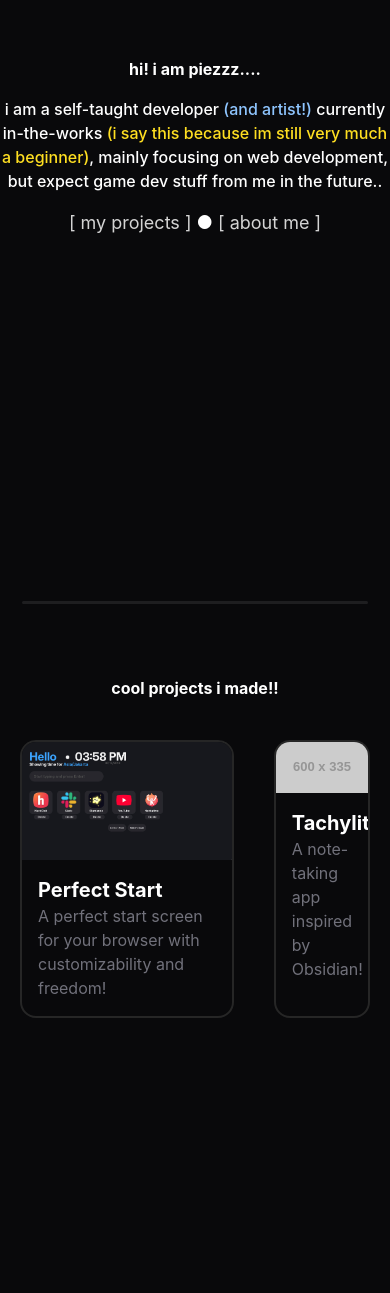
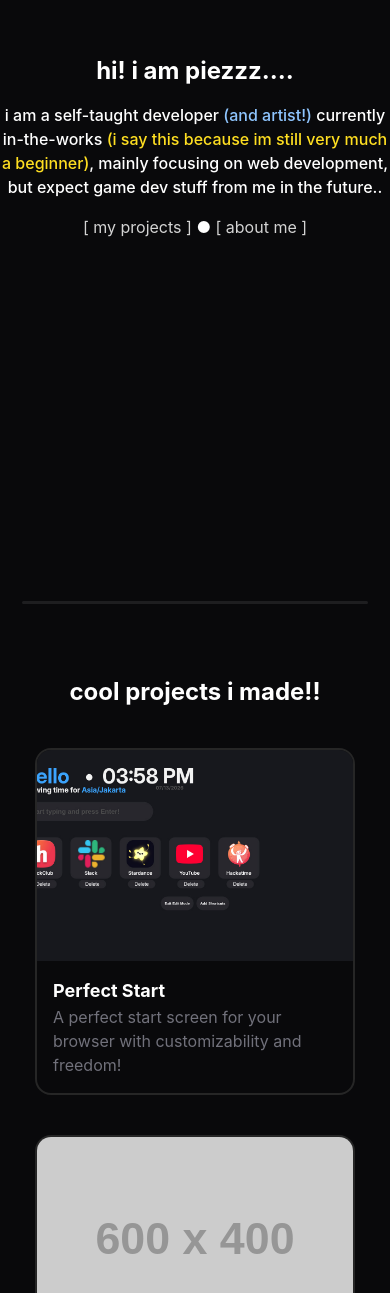
Before and after one commit to dumpiez/dumpiez.github.io, a React (Vite) app: page / in a window 390 px wide. Shown: the part 275-1568 px from the top of the page. Built offline with nearby package versions, Linux system fonts and the light colour scheme.

Commit message:
made everything a lot more device responsive
literally just found out tailwind is mobile-first so that solves so much
of my problem

```diff
--- a/src/Components/Card.tsx
+++ b/src/Components/Card.tsx
@@ -14,12 +14,16 @@ export default function Card({
   return (
     <a
       href={cardLink ?? "#"}
-      className="max-w-sm rounded-2xl border-neutral-800 overflow-hidden border-2 mx-5 hover:border-neutral-600 transition"
+      className="w-full md:max-w-sm max-w-xs rounded-2xl border-neutral-800 overflow-hidden border-2 m-5 hover:border-neutral-600 transition"
     >
-      <img src={cardImage ?? "https://placehold.co/600x335"} alt={cardName} />
+      <img
+        className="w-full aspect-3/2 object-cover"
+        src={cardImage ?? "https://placehold.co/600x400"}
+        alt={cardName}
+      />
       <div className="p-4">
-        <div className="font-bold text-xl">{cardName}</div>
-        <p className="text-zinc-500 text-base">{cardDescription}</p>
+        <div className="font-bold text-lg md:text-lg">{cardName}</div>
+        <p className="text-zinc-500 text-md md:text-base">{cardDescription}</p>
       </div>
     </a>
   );
--- a/src/Components/Header.tsx
+++ b/src/Components/Header.tsx
@@ -2,10 +2,10 @@ export default function Header() {
   return (
     <div className="h-screen flex justify-center items-center flex-col">
       <header className="text-center">
-        <h1 className="md:text-4xl font-bold pb-4 sm:text-2xl">
+        <h1 className="md:text-4xl font-bold pb-4 text-2xl">
           hi! i am piezzz....
         </h1>
-        <p className="md:text-2xl font-medium text-balance text-center sm:text-lg">
+        <p className="md:text-2xl font-medium text-balance text-center text-md">
           i am a self-taught developer{" "}
           <a
             href="#"
@@ -21,7 +21,7 @@ export default function Header() {
           me in the future..
         </p>
       </header>
-      <nav className="text-lg pt-4">
+      <nav className="md:text-lg text-md pt-4">
         <a
           href="#projects"
           className="text-neutral-300 hover:text-neutral-100 transition-colors"
--- a/src/Components/Projects.tsx
+++ b/src/Components/Projects.tsx
@@ -2,12 +2,15 @@ import Card from "./Card.tsx";
 
 export default function Projects() {
   return (
-    <div className="flex justify-start items-center h-screen flex-col">
+    <div
+      className="flex justify-start items-center h-screen flex-col"
+      id="projects"
+    >
       <section className="py-10">
-        <h1 className="md:text-4xl sm:text-2xl font-bold text-center">
+        <h1 className="md:text-4xl text-2xl font-bold text-center">
           cool projects i made!!
         </h1>
-        <section className="flex flex-row py-10">
+        <section className="flex md:flex-row py-5 flex-col">
           <Card
             cardLink="https://github.com/dumpiez/perfect-start"
             cardImage="/img/perfectstart.jpg"
--- a/src/index.css
+++ b/src/index.css
@@ -2,4 +2,5 @@
 
 :root {
   @apply bg-zinc-950 text-white;
+  scroll-behavior: smooth;
 }
```
